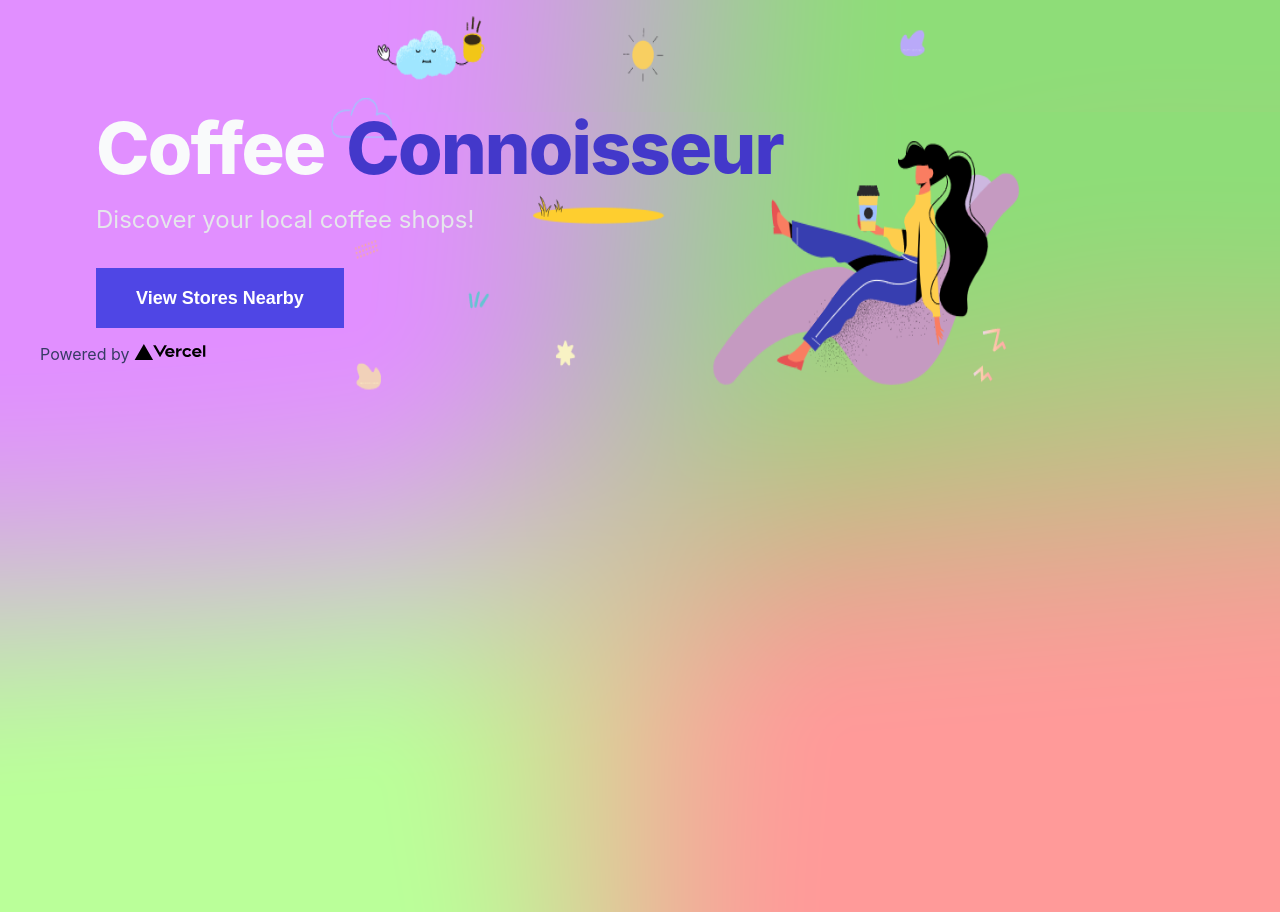
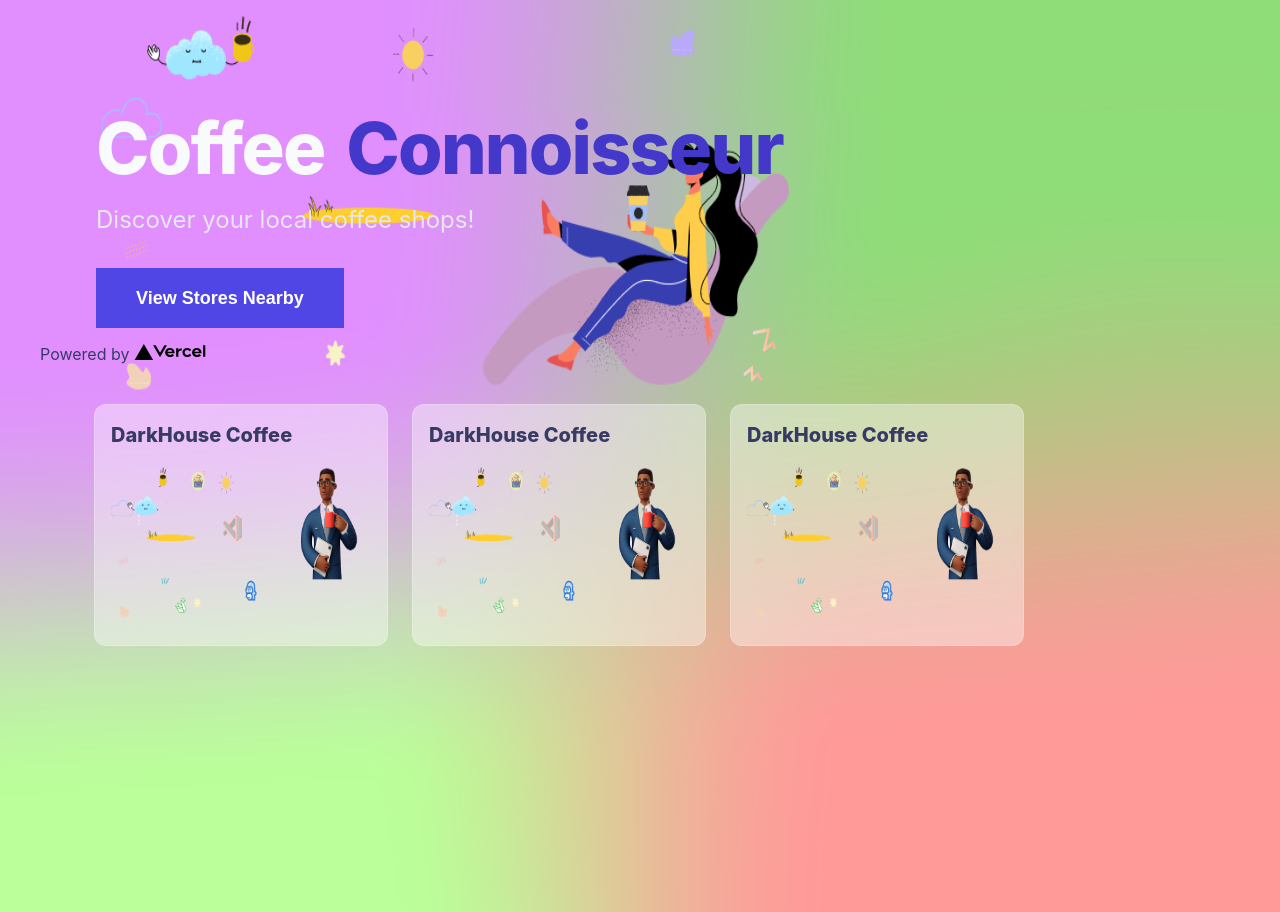
Before and after one commit to samedan/2201_nextjs_coffee, a Next.js app: page / in a window 1280 px wide. Built offline with nearby package versions, Linux system fonts and the light colour scheme.

Commit message:
added cards

```diff
--- /dev/null
+++ b/components/card.js
@@ -0,0 +1,29 @@
+import Image from "next/image";
+import Link from "next/link";
+import styles from "./card.module.css";
+import cls from "classnames";
+
+const Card = (props) => {
+  return (
+    <Link href={props.href}>
+      <a className={styles.cardLink}>
+        <div className={cls("glass", styles.container)}>
+          <div className={styles.cardHeaderWrapper}>
+            <h2 className={styles.cardHeader}>{props.name}</h2>
+          </div>
+          <div className={styles.cardImageWrapper}>
+            <Image
+              className={styles.cardImage}
+              src={props.imgUrl}
+              alt="Image"
+              width={260}
+              height={160}
+            />
+          </div>
+        </div>
+      </a>
+    </Link>
+  );
+};
+
+export default Card;
--- /dev/null
+++ b/components/card.module.css
@@ -0,0 +1,56 @@
+.cardLink {
+  margin: auto;
+  --tw-shadow: 0 20px 25px -5px rgba(0, 0, 0, 0.1),
+    0 10px 10px -5px rgba(0, 0, 0, 0.04);
+  box-shadow: 0 0 transparent, 0 0 #0000, 0 0 transparent, 0 0 #0000,
+    0 0 transparent;
+
+  border-color: var(--text-white-100);
+  border-radius: 0.75rem /* 12px */;
+}
+
+.container {
+  border-radius: 0.75rem /* 12px */;
+  padding-top: 0.25rem /* 4px */;
+  padding-bottom: 0.25rem /* 4px */;
+  padding-bottom: 1.25rem /* 20px */;
+  padding-left: 1rem /* 16px */;
+  padding-right: 1rem /* 16px */;
+
+  backdrop-filter: blur(10px);
+}
+
+.cardHeaderWrapper {
+  margin-top: 0.75rem /* 12px */;
+  margin-bottom: 0.75rem /* 12px */;
+}
+
+.cardHeader {
+  text-overflow: ellipsis;
+  white-space: nowrap;
+  font-size: 1.25rem /* 20px */;
+  line-height: 1.75rem /* 28px */;
+  font-weight: 800;
+  overflow: hidden;
+  width: 16rem /* 256px */;
+}
+
+.cardImageWrapper {
+  color: var(--text-white-100);
+}
+
+.cardImage {
+  border-radius: 0.75rem /* 12px */;
+}
+
+@media (min-width: 1024px) {
+  .cardHeader {
+    width: 16rem /* 256px */;
+  }
+}
+
+@media (min-width: 768px) {
+  .cardHeader {
+    width: 16rem /* 256px */;
+  }
+}
--- a/package.json
+++ b/package.json
@@ -8,6 +8,7 @@
     "lint": "next lint"
   },
   "dependencies": {
+    "classnames": "^2.3.1",
     "next": "12.0.8",
     "react": "17.0.2",
     "react-dom": "17.0.2"
--- a/pages/index.js
+++ b/pages/index.js
@@ -1,6 +1,7 @@
 import Head from "next/head";
 import Image from "next/image";
 import Banner from "../components/banner";
+import Card from "../components/card";
 import styles from "../styles/Home.module.css";
 
 export default function Home() {
@@ -21,7 +22,32 @@
           handleOnClick={handleOnBannerBtnClick}
         />
         <div className={styles.heroImage}>
-          <Image src="/static/hero-image-F.png" width={700} height={400} />
+          <Image
+            alt="image"
+            src="/static/hero-image-F.png"
+            width={700}
+            height={400}
+          />
+          <div className={styles.cardLayout}>
+            <Card
+              name="DarkHouse Coffee"
+              imgUrl="/static/hero-image.png"
+              href="/coffee-store/darkhouse-coffee"
+              className={styles.card}
+            />
+            <Card
+              name="DarkHouse Coffee"
+              imgUrl="/static/hero-image.png"
+              href="/coffee-store/darkhouse-coffee"
+              className={styles.card}
+            />
+            <Card
+              name="DarkHouse Coffee"
+              imgUrl="/static/hero-image.png"
+              href="/coffee-store/darkhouse-coffee"
+              className={styles.card}
+            />
+          </div>
         </div>
       </main>
 
--- a/styles/globals.css
+++ b/styles/globals.css
@@ -44,6 +44,19 @@
   outline: 5px auto -webkit-focus-ring-color;
 }
 
+/*glass-morphism */
+.glass {
+  background: hsla(0, 0%, 100%, 0.4);
+  -webkit-backdrop-filter: blur(10px);
+  backdrop-filter: blur(10px);
+  border: 1px solid hsla(0, 0%, 100%, 0.2);
+}
+
+.glass:hover {
+  background: hsla(0, 0%, 100%, 0.7);
+  border: 1px solid #fff;
+}
+
 :root {
   --text-purple: rgba(67, 56, 202, 1);
   --text-purple-dark: rgba(79, 70, 229, 1);
```
Also changed, not shown: _sources.txt, 1 other file (tests, documents, lock files or other folders).
